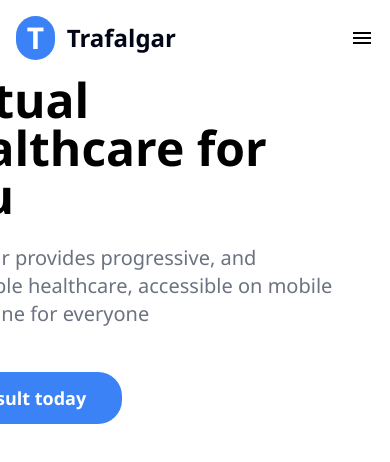
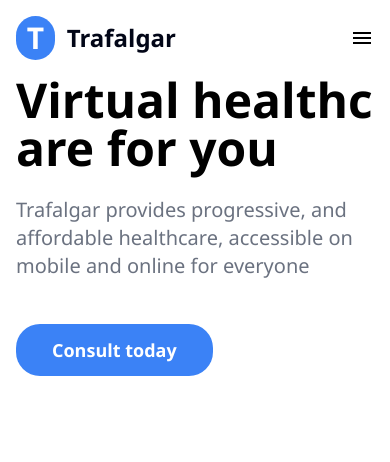
Before and after one commit to gabrielduete/virtual-healthcare, a Next.js app: page / in a window 390 px wide. Shown: the top 462 px of the page. Built offline with nearby package versions, Linux system fonts and the light colour scheme.

Commit message:
feat: add responsive mobile introduction section

```diff
--- a/src/components/Introduction/index.tsx
+++ b/src/components/Introduction/index.tsx
@@ -5,10 +5,10 @@
 
 const Introduction = () => {
   return (
-    <section className='px-48 flex justify-center items-center gap-28'>
+    <section className='max-md:px-4 px-48 flex justify-center items-center gap-28'>
       <div>
-        <Title content='Virtual healthcare for you' width='w-[427px]' />
-        <p className='text-gray-500 text-xl mt-6 mb-11 w-[410px]'>
+        <Title content='Virtual healthcare for you' width='max-w-[427px]' />
+        <p className='text-gray-500 text-xl mt-6 mb-11 max-w-[410px]'>
           Trafalgar provides progressive, and affordable healthcare, accessible
           on mobile and online for everyone
         </p>
@@ -20,12 +20,14 @@
           style='filled'
         />
       </div>
+      <div className='hidden lg:block'>
         <Image
           src='https://media.discordapp.net/attachments/778024116140769331/1137638119047446629/trafalgar-header_illustration_1.png'
           alt='decorative image'
           width={700}
           height={600}
         />
+      </div>
     </section>
   )
 }
--- a/src/components/Title/index.tsx
+++ b/src/components/Title/index.tsx
@@ -4,7 +4,7 @@
 }
 
 const Title = ({ content, width }: TitleProps) => {
-  return <h1 className={`text-5xl font-bold ${width}`}>{content}</h1>
+  return <h1 className={`text-5xl font-bold break-all ${width}`}>{content}</h1>
 }
 
 export default Title
```
Lines whose indentation alone changed are shown as unchanged.
